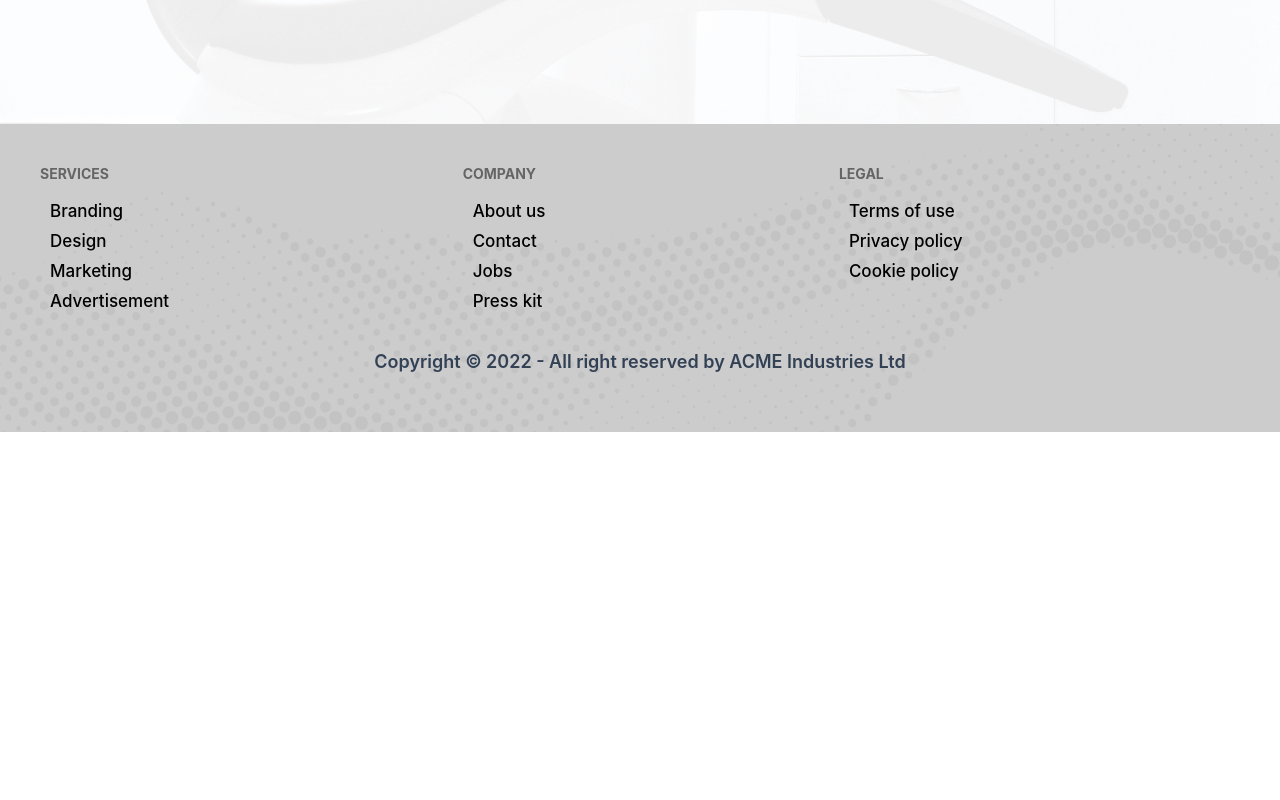
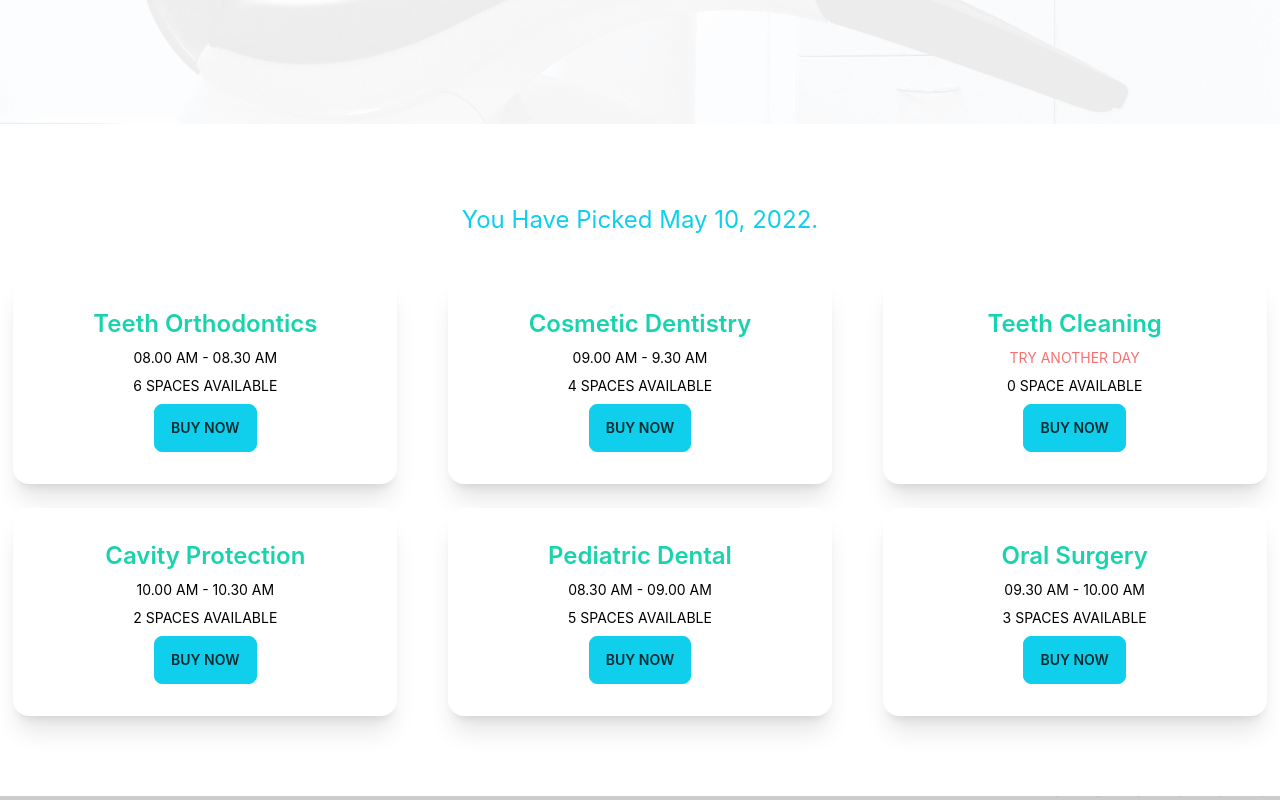
Before and after one commit to RiyaadHossain/Doctors-Portal, a React (Create React App) app: page /appointment in a window 1280 px wide. Shown: the part 740-1540 px from the top of the page. Before the commit the page ends 1172 px from the top, so only its background shows below. Built offline with nearby package versions, Linux system fonts and the light colour scheme.

Commit message:
appointment available section added

```diff
--- /dev/null
+++ b/public/data.json
@@ -0,0 +1,54 @@
+[
+  {
+    "_id": 1,
+    "name": "Teeth Orthodontics",
+    "slots": [
+      "08.00 AM - 08.30 AM",
+      "08.30 AM - 09.00 AM",
+      "09.00 AM - 9.30 AM",
+      "09.30 AM - 10.00 AM",
+      "10.00 AM - 10.30 AM",
+      "10.30 AM - 11.00 AM"
+    ]
+  },
+  {
+    "_id": 2,
+    "name": "Cosmetic Dentistry",
+    "slots": [
+      "09.00 AM - 9.30 AM",
+      "09.30 AM - 10.00 AM",
+      "10.00 AM - 10.30 AM",
+      "10.30 AM - 11.00 AM"
+    ]
+  },
+  {
+    "_id": 3,
+    "name": "Teeth Cleaning",
+    "slots": []
+  },
+  {
+    "_id": 4,
+    "name": "Cavity Protection",
+    "slots": ["10.00 AM - 10.30 AM", "10.30 AM - 11.00 AM"]
+  },
+  {
+    "_id": 5,
+    "name": "Pediatric Dental",
+    "slots": [
+      "08.30 AM - 09.00 AM",
+      "09.00 AM - 9.30 AM",
+      "09.30 AM - 10.00 AM",
+      "10.00 AM - 10.30 AM",
+      "10.30 AM - 11.00 AM"
+    ]
+  },
+  {
+    "_id": 6,
+    "name": "Oral Surgery",
+    "slots": [
+      "09.30 AM - 10.00 AM",
+      "10.00 AM - 10.30 AM",
+      "10.30 AM - 11.00 AM"
+    ]
+  }
+]
--- a/src/Components/Pages/Appointment/AppointmentBanner.jsx
+++ b/src/Components/Pages/Appointment/AppointmentBanner.jsx
@@ -1,18 +1,25 @@
-import { format } from "date-fns";
-import React, { useState } from "react";
 import { DayPicker } from "react-day-picker";
 import "react-day-picker/dist/style.css";
 import Chair from "../../../Assets/Images/chair.png";
 
-const AppointmentBanner = () => {
-  const [date, setDate] = useState(new Date());
+const AppointmentBanner = ({date, setDate}) => {
+
+
   return (
     <div className="hero banner_hero min-h-screen">
       <div className="hero-content flex-col lg:flex-row-reverse">
-        <img src={Chair} className="rounded-lg w-1/2 mx-auto shadow-2xl" alt="" />
+        <img
+          src={Chair}
+          className="rounded-lg w-1/2 mx-auto shadow-2xl"
+          alt=""
+        />
         <div className="text-black mx-auto w-1/2 p-5 bg-slate-50">
-          <DayPicker mode="single" selected={date} onSelect={setDate} />
-          <p>You Have Picked <span className="text-primary">{format(date, 'PP')}</span>.</p>
+
+          <DayPicker
+            mode="single"
+            selected={date}
+            onSelect={setDate}
+          />
         </div>
       </div>
     </div>
--- a/src/Components/Pages/Appointment/AppointmentMain.jsx
+++ b/src/Components/Pages/Appointment/AppointmentMain.jsx
@@ -1,11 +1,15 @@
-import React from 'react';
+import React, {useState} from 'react';
 import Footer from '../Shared/Footer/Footer';
 import AppointmentBanner from './AppointmentBanner';
+import AvailableAppointments from './AvailableAppointments';
 
 const Appointment = () => {
+    const [date, setDate] = useState(new Date());
+
     return (
         <div>
-            <AppointmentBanner/>
+            <AppointmentBanner date={date} setDate={setDate}/>
+            <AvailableAppointments date={date}/>
             <Footer/>
         </div>
     );
--- /dev/null
+++ b/src/Components/Pages/Appointment/AvailableAppointments.jsx
@@ -0,0 +1,24 @@
+import { format } from "date-fns";
+import React, { useEffect, useState } from "react";
+import Service from "./Service";
+
+const AvailableAppointments = ({ date }) => {
+    const [appointments, setAppointments] = useState([])
+    useEffect(() => {
+        fetch('data.json')
+        .then(res => res.json())
+        .then(data => setAppointments(data))
+    }, [])
+  return (
+    <div className="text-center py-20 container mx-auto">
+      <h2 className="text-2xl mb-10 text-primary">
+        You Have Picked {format(date, "PP")}.
+      </h2>
+      <div className="grid grid-cols-1 md:grid-cols-2 lg:grid-cols-3 gap-6">
+          {appointments.map(appointment => <Service key={appointment._id} service={appointment}/>)}
+      </div>
+    </div>
+  );
+};
+
+export default AvailableAppointments;
--- /dev/null
+++ b/src/Components/Pages/Appointment/Service.jsx
@@ -0,0 +1,21 @@
+import React from "react";
+
+const Service = ({ service }) => {
+    const {slots} = service
+  return (
+    <div>
+      <div class="card w-96 mx-auto bg-base-100 shadow-xl">
+        <div class="card-body items-center text-black">
+          <h2 class="card-title text-center text-2xl text-secondary">{service.name}</h2>
+          <p className="uppercase text-sm">{slots.length ? slots[0] : <span className="text-red-400">Try Another Day</span>}</p>
+          <p className="uppercase text-sm">{slots.length} {slots.length > 1 ? 'spaces' : 'space'} Available</p>
+          <div class="card-actions justify-center">
+            <button class="btn btn-primary">Buy Now</button>
+          </div>
+        </div>
+      </div>
+    </div>
+  );
+};
+
+export default Service;
```
